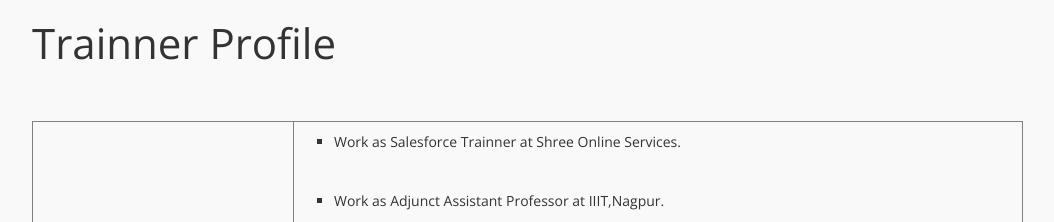
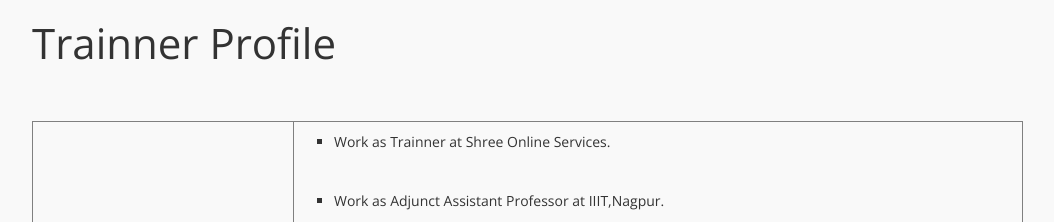
Before and after one commit to shreeonline/WebSite, a plain HTML site: page index.html in a window 1280 px wide. Shown: the part 5780-6002 px from the top of the page, without its empty margins (38-1092 px from the left). Drawn offline with nearby package versions, Linux system fonts and the light colour scheme.

```diff
--- a/index.html
+++ b/index.html
@@ -547,7 +547,7 @@
 					   </td>
 						 <td>
 							 <ul style="list-style-type:square">
-                                   <li><h5> Work as Salesforce Trainner at Shree Online Services.</h5>  <br></li>
+                                   <li><h5> Work as Trainner at Shree Online Services.</h5>  <br></li>
 
   <li><h5>Work as Adjunct Assistant Professor at IIIT,Nagpur.</h5><br></li>
 <li><h5>Certified COPADO FUNDAMENTAL-1 From Copado.</h5><br></li>
```
